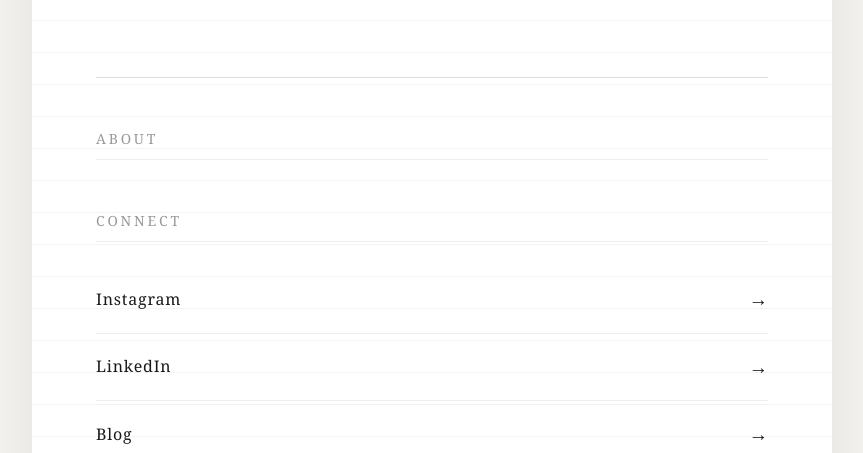
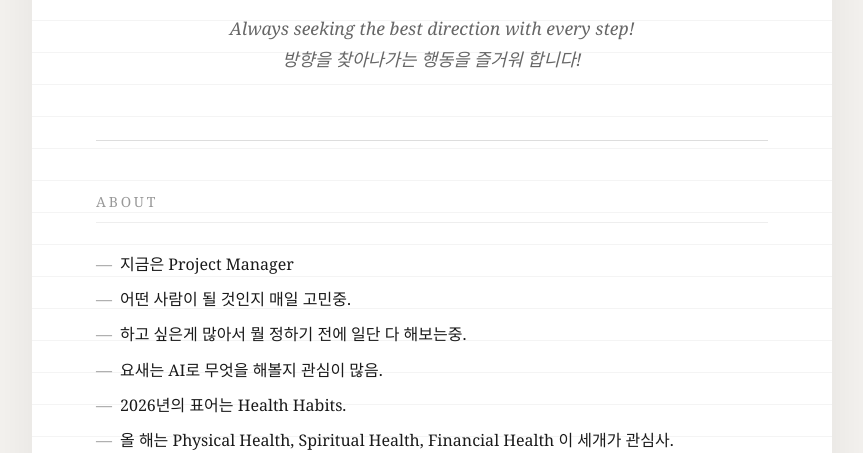
Before and after one commit to Hyunj5ng/jonny-kim-web, a website: page index.html in a window 1280 px wide. Shown: the part 347-800 px from the top of the page, without its empty margins (208-1071 px from the left). Drawn offline with Linux system fonts and the light colour scheme.

Commit message:
Add content and PDF files
- Add tagline and about section content
- Add LinkedIn, Instagram, Blog links
- Add resume and portfolio PDF files
- Style about section with dash list

Co-Authored-By: Claude Opus 4.5 <noreply@anthropic.com>

```diff
--- a/index.html
+++ b/index.html
@@ -17,26 +17,33 @@
     <main>
       <section class="hero">
         <h1>Jonny Kim</h1>
-        <p class="tagline"><!-- 한 줄 소개를 여기에 작성하세요 --></p>
+        <p class="tagline">Always seeking the best direction with every step!<br>방향을 찾아나가는 행동을 즐거워 합니다!</p>
       </section>
 
       <section class="about">
         <h2>About</h2>
-        <p><!-- 간단한 자기소개를 여기에 작성하세요 --></p>
+        <ul>
+          <li>지금은 Project Manager</li>
+          <li>어떤 사람이 될 것인지 매일 고민중.</li>
+          <li>하고 싶은게 많아서 뭘 정하기 전에 일단 다 해보는중.</li>
+          <li>요새는 AI로 무엇을 해볼지 관심이 많음.</li>
+          <li>2026년의 표어는 Health Habits.</li>
+          <li>올 해는 Physical Health, Spiritual Health, Financial Health 이 세개가 관심사.</li>
+        </ul>
       </section>
 
       <section class="connect">
         <h2>Connect</h2>
         <nav class="links">
-          <a href="https://instagram.com/your-username" target="_blank" rel="noopener">
+          <a href="https://www.linkedin.com/in/jonnykim0323" target="_blank" rel="noopener">
+            <span class="link-label">LinkedIn</span>
+            <span class="arrow">&rarr;</span>
+          </a>
+          <a href="https://www.instagram.com/jonny_stepout/" target="_blank" rel="noopener">
             <span class="link-label">Instagram</span>
             <span class="arrow">&rarr;</span>
           </a>
-          <a href="https://linkedin.com/in/your-username" target="_blank" rel="noopener">
-            <span class="link-label">LinkedIn</span>
-            <span class="arrow">&rarr;</span>
-          </a>
-          <a href="https://your-blog.com" target="_blank" rel="noopener">
+          <a href="https://infofactory0813.tistory.com/" target="_blank" rel="noopener">
             <span class="link-label">Blog</span>
             <span class="arrow">&rarr;</span>
           </a>
--- a/style.css
+++ b/style.css
@@ -107,10 +107,22 @@ h2 {
 }
 
 /* About 섹션 */
-.about p {
-  font-size: 1.1rem;
-  line-height: 2;
-  max-width: 600px;
+.about ul {
+  list-style: none;
+  font-size: 1rem;
+  line-height: 2.2;
+}
+
+.about li {
+  padding-left: 1.5rem;
+  position: relative;
+}
+
+.about li::before {
+  content: "—";
+  position: absolute;
+  left: 0;
+  color: #999;
 }
 
 /* 링크 네비게이션 */
```
Also changed, not shown: 2 other files.
